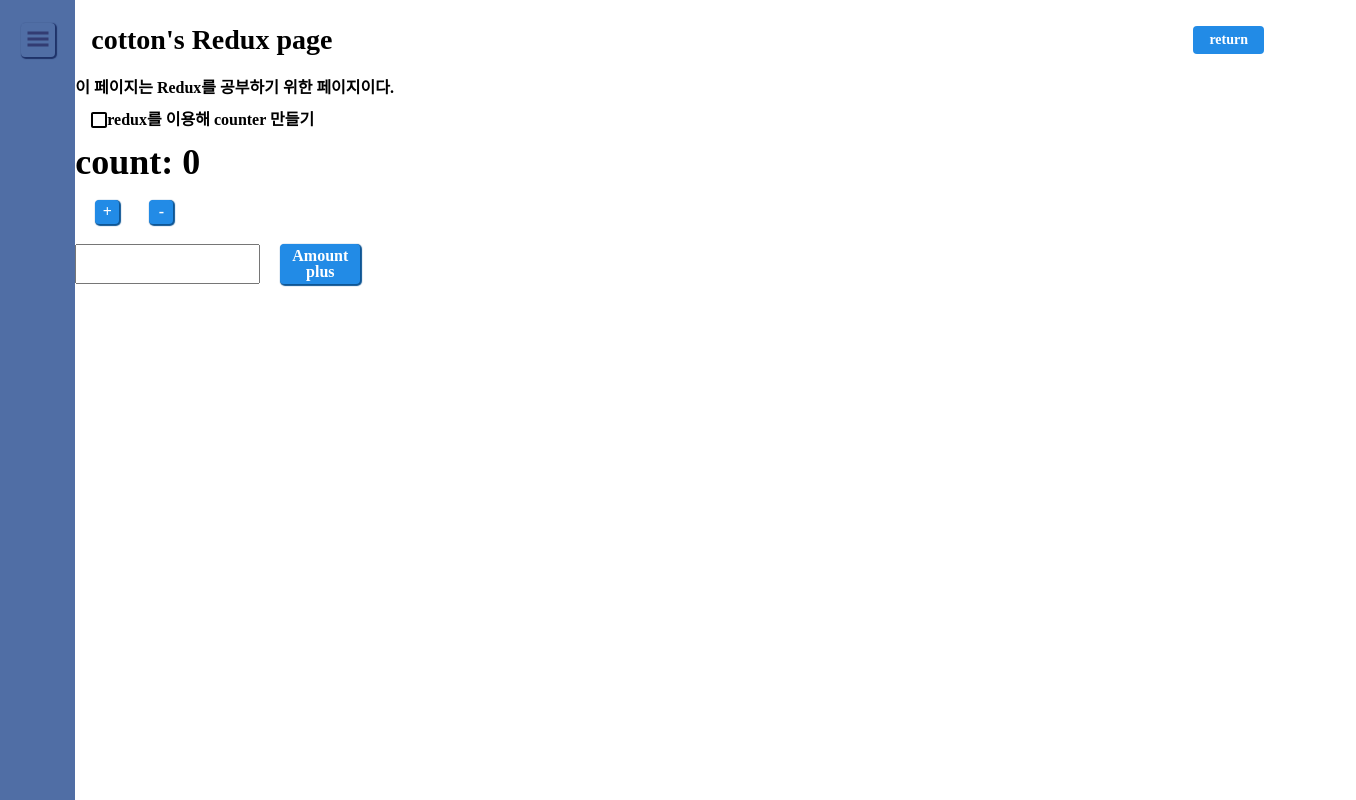
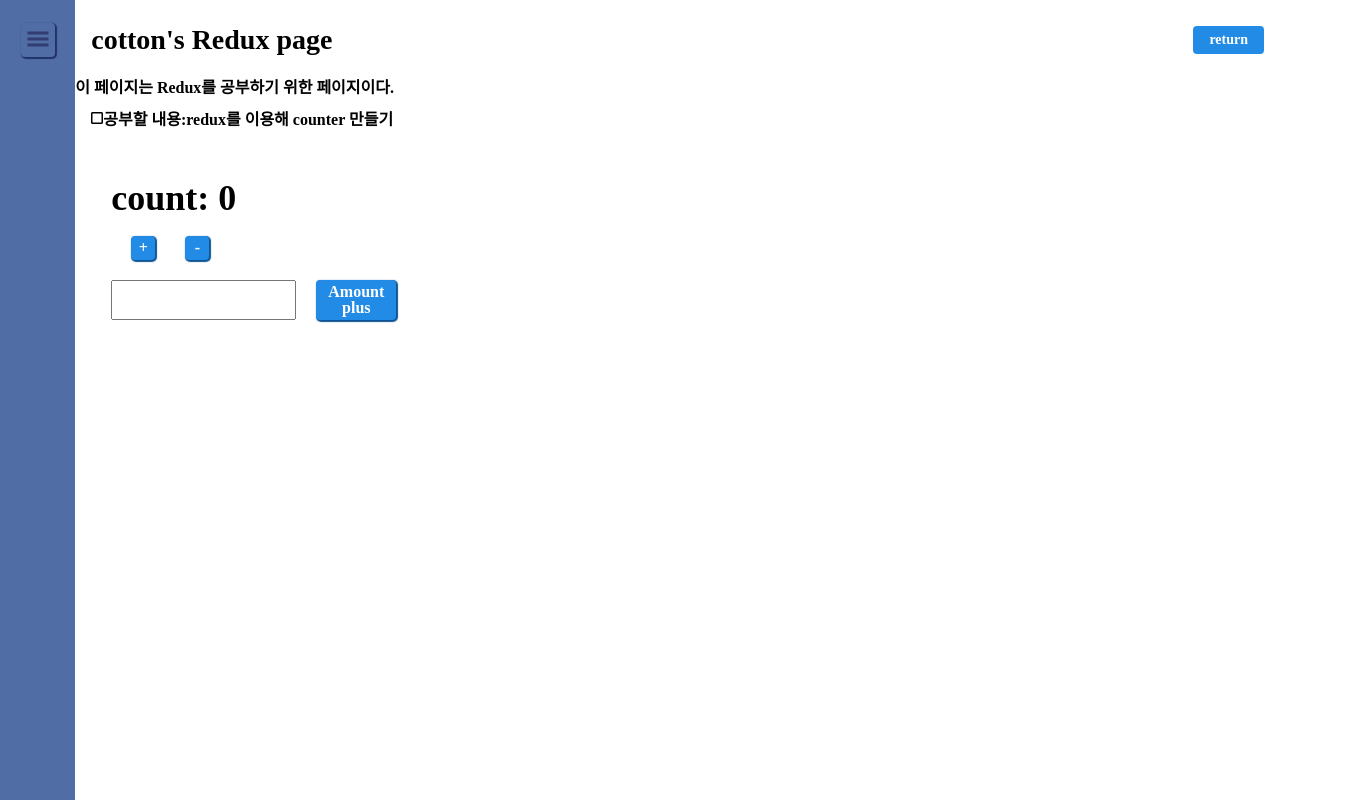
Before and after one commit to beomseok37/nextjs-practice, a Next.js app in the folder follow-todolist/: page /redux in a window 1280 px wide. Shown: the whole page, 1356 px wide, since content can reach past the window. Built offline with nearby package versions, Linux system fonts and the light colour scheme; a web font is replaced by a local one.

Commit message:
refactor: 전체적인 리팩토링
- Column padding props 추가
- PageContent 컴포넌트 content 수정
- SideBar에 Redux 페이지 추가

```diff
--- a/follow-todolist/src/components/Grid/Column/index.tsx
+++ b/follow-todolist/src/components/Grid/Column/index.tsx
@@ -12,6 +12,7 @@ interface props {
   alignItems?: string;
   transition?: boolean;
   background?: SideBarColorType;
+  padding?: string;
 }
 
 function Column({
@@ -22,6 +23,7 @@ function Column({
   alignItems,
   transition,
   background,
+  padding,
 }: props): ReactElement {
   return (
     <Wrapper
@@ -31,6 +33,7 @@ function Column({
       alignItems={alignItems!}
       transition={transition!}
       background={background!}
+      padding={padding!}
     >
       {children}
     </Wrapper>
@@ -44,6 +47,7 @@ Column.defaultProps = {
   alignItems: 'unset',
   transition: false,
   background: 'unset',
+  padding: 'unset',
 };
 
 export default Column;
--- a/follow-todolist/src/components/Grid/Column/style.ts
+++ b/follow-todolist/src/components/Grid/Column/style.ts
@@ -9,6 +9,7 @@ interface props {
   alignItems: string;
   transition: boolean;
   background: SideBarColorType;
+  padding: string;
 }
 
 const Wrapper = styled.div<props>`
@@ -20,7 +21,8 @@ const Wrapper = styled.div<props>`
   justify-content: ${({ justifyContent }) => justifyContent};
   align-items: ${({ alignItems }) => alignItems};
   ${({ transition }) => transition && `transition: all ease 0.8s;`}
-  background: ${({ theme, background }) => theme.backgroundColors[background]}
+  background: ${({ theme, background }) => theme.backgroundColors[background]};
+  padding:${({ padding }) => padding};
 `;
 
 // eslint-disable-next-line import/prefer-default-export
--- a/follow-todolist/src/components/PageContent/index.tsx
+++ b/follow-todolist/src/components/PageContent/index.tsx
@@ -11,7 +11,17 @@ interface props {
 function PageContent({ done, content }: props): ReactElement {
   return (
     <Row height="fit-content" padding="1rem">
-      {done ? <ImCheckboxChecked /> : <ImCheckboxUnchecked />}
+      {done ? (
+        <>
+          <ImCheckboxChecked size={12} />
+          <p>공부한 내용:</p>
+        </>
+      ) : (
+        <>
+          <ImCheckboxUnchecked size={12} />
+          <p>공부할 내용:</p>
+        </>
+      )}
       <p>{content}</p>
     </Row>
   );
--- a/follow-todolist/src/components/SideBar/index.tsx
+++ b/follow-todolist/src/components/SideBar/index.tsx
@@ -14,7 +14,7 @@ import { ButtonWrapper, ToggleButton, IconCSS, Anchor } from './style';
 
 function SideBar(): ReactElement {
   const [isOpen, setIsOpen] = useState(false);
-  const menuList = ['button', 'box'];
+  const menuList = ['button', 'box', 'redux'];
 
   const handleToggle = () => {
     setIsOpen(!isOpen);
```
